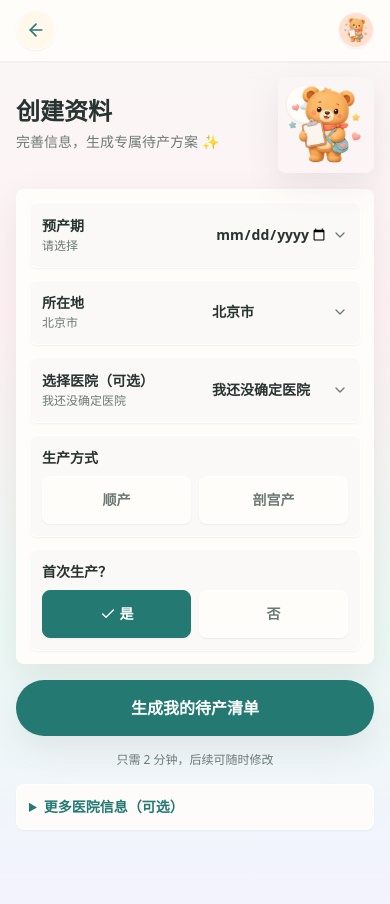
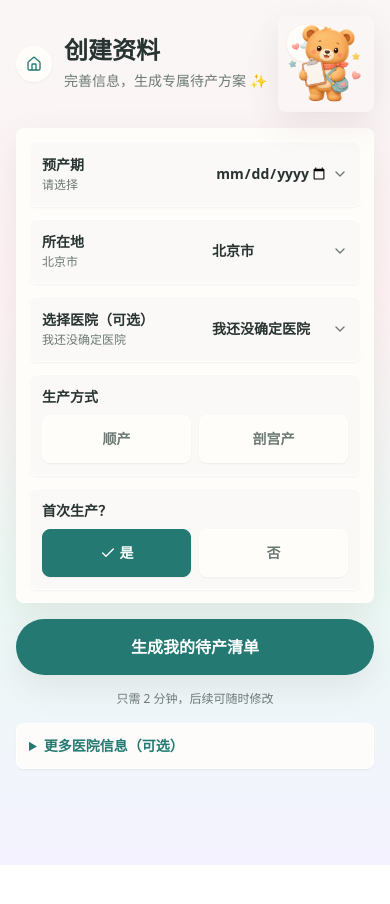
Before and after one commit to YePiXpert/dadkit, a Next.js app: page /setup in a window 390 px wide. Shown: the top 904 px of the page. After the commit the page ends 865 px from the top, so only its background shows below. Built offline with nearby package versions, Linux system fonts and the light colour scheme.

Commit message:
Remove mobile top bar and add setup home link

```diff
--- a/app/layout.tsx
+++ b/app/layout.tsx
@@ -2,7 +2,6 @@ import type { Metadata, Viewport } from "next";
 
 import { AppHeader } from "@/components/AppHeader";
 import { MobileNav } from "@/components/MobileNav";
-import { MobileTopBar } from "@/components/MobileTopBar";
 import { StoreHydrator } from "@/components/StoreHydrator";
 import { PwaRegister } from "@/components/PwaRegister";
 import "./globals.css";
@@ -36,7 +35,6 @@ export default function RootLayout({
         <StoreHydrator />
         <PwaRegister />
         <AppHeader />
-        <MobileTopBar />
         <main>{children}</main>
         <MobileNav />
       </body>
--- a/app/page.tsx
+++ b/app/page.tsx
@@ -74,7 +74,6 @@ export default function HomePage() {
   return (
     <div className="page-shell">
       <section className="mobile-shell grid gap-3">
-        <HomeAppHeader />
         <HomeHeroCard
           countdownLabel={getCountdownLabel(daysLeft)}
           pregnancyProgress={pregnancyProgress}
@@ -90,38 +89,6 @@ export default function HomePage() {
       <p className="mobile-shell text-center text-xs leading-5 text-muted-foreground">
         非医疗建议，请以医院通知和产检确认结果为准。
       </p>
-    </div>
-  );
-}
-
-function HomeAppHeader() {
-  return (
-    <div className="flex items-center justify-between gap-3 px-1 pt-1">
-      <div>
-        <p className="text-lg font-black leading-tight text-primary">DadKit</p>
-        <p className="mt-0.5 text-xs font-semibold text-muted-foreground">
-          准爸爸好帮手
-        </p>
-      </div>
-      <div className="flex items-center gap-2">
-        <button
-          aria-label="查看提醒"
-          className="flex size-9 items-center justify-center rounded-full bg-card text-foreground shadow-sm"
-          type="button"
-        >
-          <CalendarClock className="size-4" />
-        </button>
-        <span className="relative flex size-9 overflow-hidden rounded-full bg-peach shadow-sm">
-          <Image
-            alt="准爸爸头像"
-            className="object-contain p-0.5"
-            fill
-            priority
-            sizes="36px"
-            src="/illustrations/dadkit-dad-avatar.png"
-          />
-        </span>
-      </div>
     </div>
   );
 }
--- a/app/setup/page.tsx
+++ b/app/setup/page.tsx
@@ -1,8 +1,9 @@
 "use client";
 
 import { useEffect, useMemo, useState } from "react";
+import Link from "next/link";
 import { useRouter } from "next/navigation";
-import { Check, ChevronDown } from "lucide-react";
+import { Check, ChevronDown, Home } from "lucide-react";
 
 import { CustomHospitalForm } from "@/components/CustomHospitalForm";
 import { CuteIllustration } from "@/components/CuteIllustration";
@@ -342,7 +343,14 @@ export default function SetupPage() {
 
 function SetupHeader() {
   return (
-    <section className="relative grid min-h-24 grid-cols-[minmax(0,1fr)_5.5rem] items-center gap-3">
+    <section className="relative grid min-h-24 grid-cols-[auto_minmax(0,1fr)_5.5rem] items-center gap-3">
+      <Link
+        aria-label="返回首页"
+        className="flex size-9 shrink-0 items-center justify-center rounded-full border border-white/90 bg-card text-primary shadow-sm"
+        href="/"
+      >
+        <Home className="size-4" />
+      </Link>
       <div className="min-w-0">
         <h1 className="text-2xl font-black leading-tight tracking-normal">
           创建资料
--- a/components/MobileTopBar.tsx
+++ /dev/null
@@ -1,116 +0,0 @@
-"use client";
-
-import Image from "next/image";
-import { usePathname, useRouter } from "next/navigation";
-import { ArrowRight, CalendarClock } from "lucide-react";
-
-const pageTitles: Record<string, { title: string; subtitle: string }> = {
-  "/": { title: "DadKit", subtitle: "准爸爸好帮手" },
-  "/setup": { title: "创建资料", subtitle: "生成专属待产清单" },
-  "/checklist": { title: "清单工作台", subtitle: "按分类整理，不遗漏" },
-  "/hospital": { title: "医院确认", subtitle: "把入院规则问清楚" },
-  "/timeline": { title: "时间线", subtitle: "重要节点一步步完成" },
-  "/go": { title: "临出门检查", subtitle: "出门前最后确认" },
-  "/contractions": { title: "宫缩记录", subtitle: "记录每一次节奏" },
-  "/birth-plan": { title: "分娩偏好卡", subtitle: "给医生和家人的沟通卡" },
-  "/postpartum": { title: "产后办理", subtitle: "手续和材料慢慢确认" },
-  "/settings": { title: "设置", subtitle: "数据与备份都在这里" },
-  "/share": { title: "分享导出", subtitle: "复制给自己或家人" },
-};
-
-export function MobileTopBar() {
-  const pathname = usePathname();
-  const router = useRouter();
-  const copy = pageTitles[pathname] ?? { title: "DadKit", subtitle: "准爸爸好帮手" };
-  const isHome = pathname === "/";
-  const contentFirstRoutes = [
-    "/checklist",
-    "/hospital",
-    "/timeline",
-    "/go",
-    "/contractions",
-    "/settings",
-  ];
-  const showInlineCopy = pathname !== "/setup";
-  const showRightAvatar = isHome || pathname === "/setup";
-
-  if (isHome) {
-    return null;
-  }
-
-  if (contentFirstRoutes.some((route) => pathname.startsWith(route))) {
-    return null;
-  }
-
-  function goBack() {
-    if (window.history.length > 1) {
-      router.back();
-      return;
-    }
-
-    router.push("/");
-  }
-
-  return (
-    <header className="sticky top-0 z-40 border-b border-white/80 bg-card/95 px-4 py-2.5 shadow-sm backdrop-blur sm:hidden">
-      <div className="mx-auto flex max-w-[480px] items-center justify-between gap-3">
-        <div className="flex min-w-0 items-center gap-3">
-          {isHome ? (
-            <span className="relative flex size-11 shrink-0 overflow-hidden rounded-lg border border-coral/20 bg-accent shadow-sm">
-              <Image
-                alt="DadKit 小熊助手"
-                className="object-contain p-0.5"
-                fill
-                sizes="44px"
-                src="/illustrations/dadkit-bear-transparent.png"
-              />
-            </span>
-          ) : (
-            <button
-              aria-label="返回上一页"
-              className="flex size-10 shrink-0 items-center justify-center rounded-full border border-white/80 bg-cream text-primary shadow-sm"
-              type="button"
-              onClick={goBack}
-            >
-              <ArrowRight className="size-5 rotate-180" />
-            </button>
-          )}
-
-          {showInlineCopy ? (
-            <div className="min-w-0">
-              <p className="truncate text-lg font-bold leading-tight text-primary">
-                {copy.title}
-              </p>
-              <p className="truncate text-xs font-medium text-muted-foreground">
-                {copy.subtitle}
-              </p>
-            </div>
-          ) : null}
-        </div>
-
-        <div className="flex shrink-0 items-center gap-2">
-          {isHome ? (
-            <button
-              aria-label="查看提醒"
-              className="flex size-9 items-center justify-center rounded-full border border-white/80 bg-cream text-primary shadow-sm"
-              type="button"
-            >
-              <CalendarClock className="size-4" />
-            </button>
-          ) : null}
-          {showRightAvatar ? (
-            <span className="relative flex size-9 overflow-hidden rounded-full border border-white/80 bg-peach shadow-sm">
-              <Image
-                alt="小熊头像"
-                className="object-contain p-0.5"
-                fill
-                sizes="36px"
-                src="/illustrations/dadkit-bear-transparent.png"
-              />
-            </span>
-          ) : null}
-        </div>
-      </div>
-    </header>
-  );
-}
```
Also changed, not shown: 2 other files (tests, documents, lock files or other folders).
